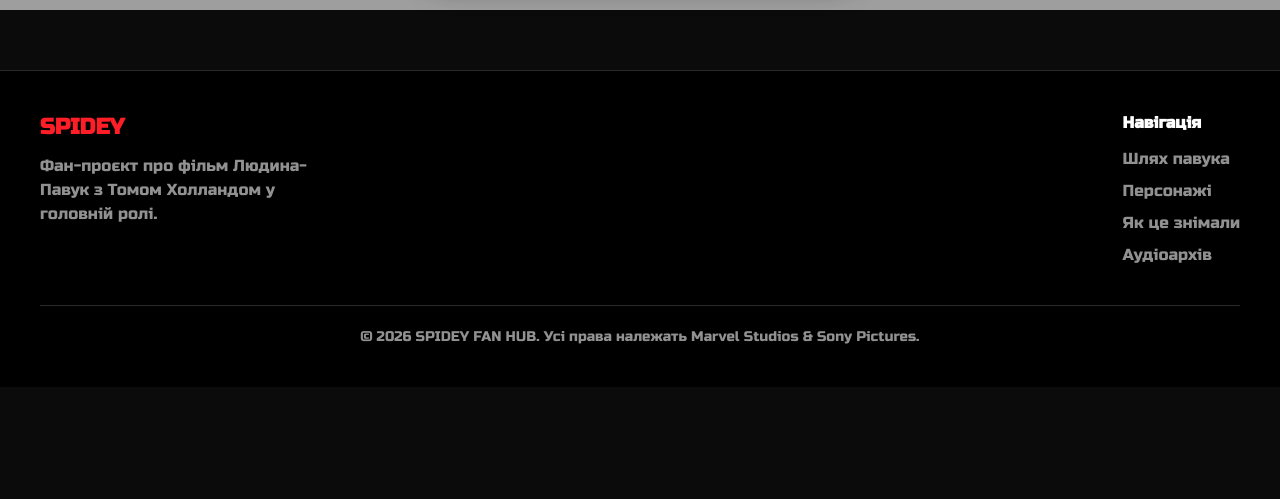
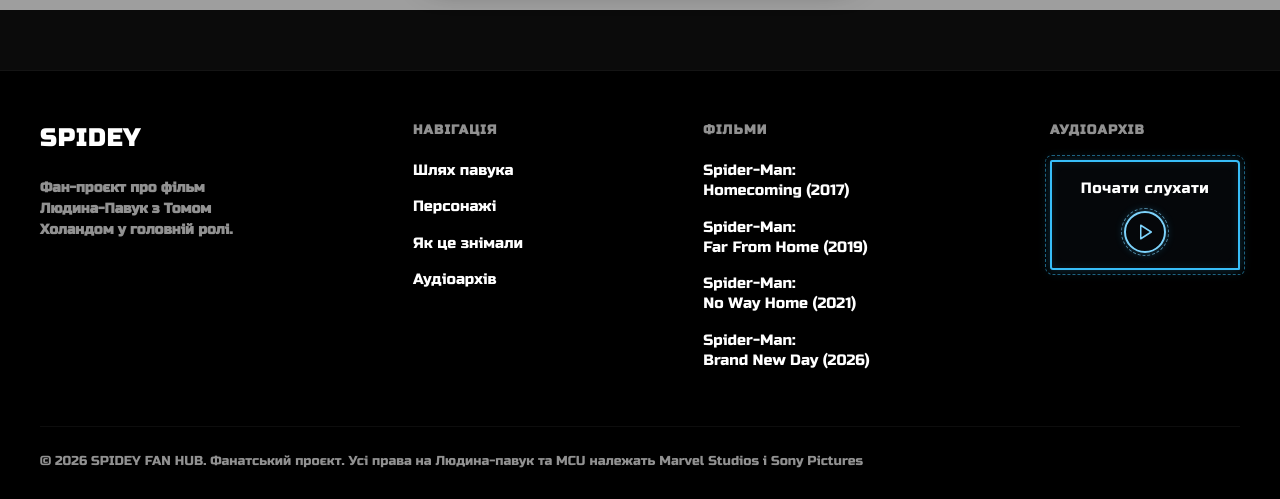
Before and after one commit to litvinpolina299-lab/spider-app, a React (Vite) app: page /audio-archive in a window 1280 px wide. Shown: the part 1293-1792 px from the top of the page. Before the commit the page ends 1680 px from the top, so only its background shows below. Built offline with nearby package versions, Linux system fonts and the light colour scheme; grey boxes are pictures that could not be loaded.

Commit message:
feat: оновлено footer, додано автопрокрутку нагору та навігацію до фільмів

```diff
--- a/src/components/Footer.jsx
+++ b/src/components/Footer.jsx
@@ -3,21 +3,62 @@
 export default function Footer() {
   return (
     <footer className="footer">
+      <div className="footer-container">
+        {/* Колонка 1: Про проєкт */}
         <div className="footer-info">
           <h3>SPIDEY</h3>
-        <p>Фан-проєкт про фільм Людина-Павук з Томом Холландом у головній ролі.</p>
+          <p>
+            Фан-проєкт про фільм<br />
+            Людина-Павук з Томом<br />
+            Холандом у головній ролі.
+          </p>
         </div>
 
+        {/* Колонка 2: Навігація */}
         <div className="footer-links">
-        <h4>Навігація</h4>
+          <h4>НАВІГАЦІЯ</h4>
           <Link to="/spider-path">Шлях павука</Link>
           <Link to="/characters">Персонажі</Link>
           <Link to="/behind-the-scenes">Як це знімали</Link>
           <Link to="/audio-archive">Аудіоархів</Link>
         </div>
 
+        {/* Колонка 3: Фільми (з передачею state для автоскролу) */}
+        <div className="footer-links">
+          <h4>ФІЛЬМИ</h4>
+          <Link to="/spider-path" state={{ scrollToId: 'homecoming' }}>
+            Spider-Man:<br />Homecoming (2017)
+          </Link>
+          <Link to="/spider-path" state={{ scrollToId: 'far-from-home' }}>
+            Spider-Man:<br />Far From Home (2019)
+          </Link>
+          <Link to="/spider-path" state={{ scrollToId: 'no-way-home' }}>
+            Spider-Man:<br />No Way Home (2021)
+          </Link>
+          <Link to="/spider-path" state={{ scrollToId: 'brand-new-day' }}>
+            Spider-Man:<br />Brand New Day (2026)
+          </Link>
+        </div>
+
+        {/* Колонка 4: Аудіоархів */}
+        <div className="footer-audio">
+          <h4>АУДІОАРХІВ</h4>
+          <div className="audio-card-sketch">
+            <span className="audio-title">Почати слухати</span>
+            <Link to="/audio-archive" className="play-btn-sketch" aria-label="Почати слухати">
+              <svg viewBox="0 0 24 24" fill="none" stroke="currentColor" strokeWidth="2" strokeLinecap="round" strokeLinejoin="round">
+                <polygon points="5 3 19 12 5 21 5 3" />
+              </svg>
+            </Link>
+          </div>
+        </div>
+      </div>
+
+      {/* Нижня частина з копірайтом */}
       <div className="footer-copy">
-        <p>© 2026 SPIDEY FAN HUB. Усі права належать Marvel Studios & Sony Pictures.</p>
+        <p>
+          © 2026 SPIDEY FAN HUB. Фанатський проєкт. Усі права на Людина-павук та MCU належать Marvel Studios і Sony Pictures
+        </p>
       </div>
     </footer>
   );
--- a/src/index.css
+++ b/src/index.css
@@ -88,50 +88,151 @@
 /* ===== FOOTER ===== */
 .footer {
   margin-top: auto;
-  background-color: var(--color-black);
-  padding: 40px;
-  border-top: 1px solid var(--color-bg-card);
+  background-color: var(--color-black, #080b11);
+  padding: 50px 40px 30px;
+  border-top: 1px solid rgba(255, 255, 255, 0.08);
+  font-family: inherit;
+}
+
+.footer-container {
   display: flex;
   flex-wrap: wrap;
   justify-content: space-between;
-  gap: 30px;
-}
-
+  gap: 40px;
+  max-width: 1200px;
+  margin: 0 auto;
+}
+
+/* Колонка 1: Заголовок SPIDEY */
 .footer-info h3 {
-  color: var(--color-red);
-  font-size: 22px;
-  margin-bottom: 10px;
+  color: var(--color-white, #ffffff);
+  font-size: 24px;
+  font-weight: 800;
+  letter-spacing: 1.5px;
+  margin-bottom: 20px;
 }
 
 .footer-info p {
-  color: var(--color-white-57);
-  max-width: 300px;
-}
-
-.footer-links h4 {
-  margin-bottom: 12px;
-  color: var(--color-white);
-}
-
+  color: var(--color-white-57, #9da3af);
+  font-size: 14px;
+  font-weight: 600;
+  line-height: 1.5;
+}
+
+/* Навігація та Фільми */
+.footer-links h4,
+.footer-audio h4 {
+  color: var(--color-white-57, #8a909a);
+  font-size: 13px;
+  font-weight: 700;
+  text-transform: uppercase;
+  letter-spacing: 1.2px;
+  margin-bottom: 20px;
+}
+
+/* ПОСИЛАННЯ ТА ЕФЕКТ НАВЕДЕННЯ (СИНІЙ КОЛІР) */
 .footer-links a {
   display: block;
-  color: var(--color-white-57);
-  margin-bottom: 8px;
-  transition: color 0.2s;
+  color: var(--color-white, #ffffff);
+  font-size: 15px;
+  font-weight: 300;
+  text-decoration: none;
+  margin-bottom: 16px;
+  line-height: 1.35;
+  transition: color 0.2s ease, text-shadow 0.2s ease;
 }
 
 .footer-links a:hover {
-  color: var(--color-blue);
-}
-
+  color: #4FC3F7; /* Синій колір при наведенні */
+  text-shadow: 0 0 8px rgba(0, 162, 255, 0.4);
+}
+
+/* ===== БЛОК АУДІОАРХІВУ (РВАНИЙ/СКИЦЬОВИЙ ЕФЕКТ) ===== */
+.footer-audio {
+  display: flex;
+  flex-direction: column;
+}
+
+.audio-card-sketch {
+  position: relative;
+  width: 190px;
+  height: 110px;
+  background-color: #05070a;
+  display: flex;
+  flex-direction: column;
+  align-items: center;
+  justify-content: center;
+  gap: 12px;
+
+  /* Подвійна рвана неонова рамка */
+  border: 2px solid #38bdf8;
+  outline: 1px dashed rgba(56, 189, 248, 0.5);
+  outline-offset: 4px;
+  box-shadow: 0 0 12px rgba(56, 189, 248, 0.25), inset 0 0 10px rgba(56, 189, 248, 0.1);
+
+  /* Трохи нерівна форма */
+  border-radius: 2px 4px 1px 3px;
+  transition: all 0.3s ease;
+}
+
+.audio-card-sketch:hover {
+  box-shadow: 0 0 20px rgba(56, 189, 248, 0.4), inset 0 0 15px rgba(56, 189, 248, 0.2);
+}
+
+.audio-title {
+  color: #ffffff;
+  font-size: 15px;
+  font-weight: 300;
+  letter-spacing: 0.5px;
+}
+
+/* Рвана кругла кнопка Play */
+.play-btn-sketch {
+  background: transparent;
+  width: 42px;
+  height: 42px;
+  border-radius: 50%;
+  border: 2px solid #7dd3fc;
+  color: #7dd3fc;
+  display: flex;
+  align-items: center;
+  justify-content: center;
+  cursor: pointer;
+  outline: 1px dashed rgba(125, 211, 252, 0.6);
+  outline-offset: 2px;
+  box-shadow: 0 0 10px rgba(56, 189, 248, 0.3);
+  transition: transform 0.2s ease, box-shadow 0.2s ease, color 0.2s ease;
+}
+
+.play-btn-sketch svg {
+  width: 18px;
+  height: 18px;
+  margin-left: 2px;
+}
+
+.play-btn-sketch:hover {
+  transform: scale(1.1);
+  color: #00a2ff;
+  border-color: #00a2ff;
+  box-shadow: 0 0 16px rgba(0, 162, 255, 0.7);
+}
+
+/* Копірайт */
 .footer-copy {
-  width: 100%;
-  border-top: 1px solid var(--color-bg-card);
-  padding-top: 20px;
-  text-align: center;
-  color: var(--color-white-57);
-  font-size: 14px;
-}
+  max-width: 1200px;
+  margin: 40px auto 0;
+  padding-top: 25px;
+  border-top: 1px solid rgba(255, 255, 255, 0.05);
+  text-align: left;
+}
+
+.footer-copy p {
+  color: var(--color-white-57, #525866);
+  font-size: 13px;
+  font-weight: 300;
+  line-height: 1.5;
+}
+
 
 /* ==========================================
    УНІФІКОВАНІ СТИЛІ ДЛЯ КНОПОК
@@ -220,6 +321,7 @@
   line-height: 1.6;
 }
 
+/* ===== MOVIES SECTION ===== */
 .movies-section {
   margin-bottom: 60px;
 }
@@ -236,11 +338,36 @@
   background-color: transparent;
 }
 
+/* Обгортка постера та червоної плашки */
+.movie-card-link {
+  display: block;
+  text-decoration: none;
+  overflow: hidden;
+  border-radius: 4px;
+  transition: transform 0.3s ease, box-shadow 0.3s ease;
+  cursor: pointer;
+}
+
+/* Ефект при наведенні курсора */
+.movie-card-link:hover {
+  transform: translateY(-6px) scale(1.02);
+  box-shadow: 0 10px 20px rgba(255, 30, 39, 0.3);
+}
+
+.movie-card-link:hover .movie-poster {
+  filter: brightness(1.08);
+}
+
+.movie-card-link:hover .movie-title-banner {
+  background-color: #ff3b42;
+}
+
 .movie-poster {
   width: 100%;
   height: 380px;
   object-fit: cover;
   display: block;
+  transition: filter 0.3s ease;
 }
 
 .movie-title-banner {
@@ -251,9 +378,10 @@
   text-align: center;
   padding: 8px 5px;
   line-height: 1.2;
-}
-
-/* Кнопки під картками фільмів на Головній */
+  transition: background-color 0.3s ease;
+}
+
+/* Кнопки дій під картками */
 .movie-actions {
   display: flex;
   gap: 10px;
@@ -677,6 +805,14 @@
   overflow-x: hidden;
   margin: 0;
   padding: 0;
+}
+/* Додайте відступ зверху при скролі за якорем */
+.full-width-movie-section {
+  width: 100%;
+  margin-bottom: 0px;
+  padding: 25px 0 25px 0;
+  box-sizing: border-box;
+  scroll-margin-top: 80px; /* Висота вашої шапки (header) + відступ */
 }
 
 .spider-hero-image {
--- a/src/pages/Home.jsx
+++ b/src/pages/Home.jsx
@@ -25,8 +25,14 @@
       {/* 2. Блок фільмів та статистики */}
       <section className="movies-section">
         <div className="movies-grid">
-          {/* Фільм 1 */}
+
+          {/* Фільм 1: Homecoming */}
           <div className="movie-card">
+            <Link
+              to="/spider-path"
+              state={{ scrollToId: 'homecoming' }}
+              className="movie-card-link"
+            >
               <img
                 src="/images/home/homecoming.jpg"
                 alt="Spider-Man: Homecoming"
@@ -35,14 +41,20 @@
               <div className="movie-title-banner">
                 Spider-Man: Homecoming (2017)
               </div>
+            </Link>
             <div className="movie-actions">
               <Link to="/behind-the-scenes" className="btn-action main-btn">Закулісся</Link>
               <Link to="/audio-archive" className="btn-action icon-btn" title="Аудіоархів">🎧</Link>
             </div>
           </div>
 
-          {/* Фільм 2 */}
+          {/* Фільм 2: Far From Home */}
           <div className="movie-card">
+            <Link
+              to="/spider-path"
+              state={{ scrollToId: 'far-from-home' }}
+              className="movie-card-link"
+            >
               <img
                 src="/images/home/far-from-home.jpg"
                 alt="Spider-Man: Far From Home"
@@ -51,14 +63,20 @@
               <div className="movie-title-banner">
                 Spider-Man: Far From Home (2019)
               </div>
+            </Link>
             <div className="movie-actions">
               <Link to="/behind-the-scenes" className="btn-action main-btn">Закулісся</Link>
               <Link to="/audio-archive" className="btn-action icon-btn" title="Аудіоархів">🎧</Link>
             </div>
           </div>
 
-          {/* Фільм 3 */}
+          {/* Фільм 3: No Way Home */}
           <div className="movie-card">
+            <Link
+              to="/spider-path"
+              state={{ scrollToId: 'no-way-home' }}
+              className="movie-card-link"
+            >
               <img
                 src="/images/home/no-way-home.jpg"
                 alt="Spider-Man: No Way Home"
@@ -67,14 +85,20 @@
               <div className="movie-title-banner">
                 Spider-Man: No Way Home (2021)
               </div>
+            </Link>
             <div className="movie-actions">
               <Link to="/behind-the-scenes" className="btn-action main-btn">Закулісся</Link>
               <Link to="/audio-archive" className="btn-action icon-btn" title="Аудіоархів">🎧</Link>
             </div>
           </div>
 
-          {/* Фільм 4 */}
+          {/* Фільм 4: Brand New Day */}
           <div className="movie-card">
+            <Link
+              to="/spider-path"
+              state={{ scrollToId: 'brand-new-day' }}
+              className="movie-card-link"
+            >
               <img
                 src="/images/home/brand-new-day.webp"
                 alt="Spider-Man: Brand New Day"
@@ -83,6 +107,7 @@
               <div className="movie-title-banner">
                 Spider-Man: Brand New Day (2026)
               </div>
+            </Link>
             <div className="movie-actions">
               <Link to="/behind-the-scenes" className="btn-action main-btn">Закулісся</Link>
               <Link to="/audio-archive" className="btn-action icon-btn" title="Аудіоархів">🎧</Link>
@@ -117,12 +142,10 @@
       <section className="section-block characters-section">
         <div className="characters-container">
 
-          {/* Скошений білий заголовок */}
           <div className="block-title-badge">
             <h2>Персонажі</h2>
           </div>
 
-          {/* Список персонажів з паралелограмами */}
           <div className="characters-list">
 
             <div className="char-item">
@@ -157,7 +180,6 @@
 
           </div>
 
-          {/* Скошена блакитна кнопка */}
           <Link to="/characters" className="btn-skew-blue">
             Дізнатися більше...
           </Link>
@@ -169,17 +191,14 @@
       <section className="bts-banner-section">
         <div className="bts-banner-card">
 
-          {/* Іконка хлопавки зверху праворуч */}
           <img src="/images/home/movie-clapper.png" alt="Хлопавка" className="bts-clapper-icon" />
 
-          {/* Лівий колаж з 3 фото */}
           <div className="bts-photos-column">
             <img src="/images/home/tom-ned.jpg" alt="Закулісся 1" />
             <img src="/images/home/spiderman-mj.jpg" alt="Закулісся 2" />
             <img src="/images/home/peter-pajamas.jpg" alt="Закулісся 3" />
           </div>
 
-          {/* Центральний контент */}
           <div className="bts-content">
             <h2>Хочеш побачити<br />закулісся зйомок?</h2>
             <Link to="/behind-the-scenes" className="btn-skew-blue">
@@ -187,7 +206,6 @@
             </Link>
           </div>
 
-          {/* Людина-павук праворуч */}
           <img src="/images/home/spiderman-right-side.png" alt="Людина-павук" className="bts-spidey-img" />
 
         </div>
@@ -197,13 +215,11 @@
       <section className="audio-banner-section">
         <div className="audio-banner-card">
 
-          {/* Обкладинка та платівка */}
           <div className="audio-cover-wrapper">
             <img src="/images/home/black-vinyl-circle.png" alt="Вініл" className="vinyl-plate" />
             <img src="/images/home/spiderman-peace.jpg" alt="Обкладинка саундтреку" className="album-cover" />
           </div>
 
-          {/* Текстовий контент */}
           <div className="audio-content">
             <h2>Саундтреки та<br />атмосфера фільмів</h2>
             <p>
--- a/src/pages/SpiderPath.jsx
+++ b/src/pages/SpiderPath.jsx
@@ -1,9 +1,31 @@
-import React from 'react';
+import React, { useEffect } from 'react';
+import { useLocation } from 'react-router-dom';
 import Header from '../components/Header';
 import Button from '../components/Button';
 import '../App.css';
 
 const SpiderPath = () => {
+  const location = useLocation();
+
+  useEffect(() => {
+    // 1. Спочатку перевіряємо state (якщо перейшли з оновленого футера)
+    // 2. Якщо state немає, перевіряємо hash (#homecoming) для сумісності з прямими посиланнями
+    const targetId = location.state?.scrollToId || location.hash.replace('#', '');
+
+    if (targetId) {
+      const timer = setTimeout(() => {
+        const element = document.getElementById(targetId);
+        if (element) {
+          element.scrollIntoView({ behavior: 'smooth', block: 'start' });
+        }
+      }, 250);
+
+      return () => clearTimeout(timer);
+    } else {
+      window.scrollTo({ top: 0, behavior: 'smooth' });
+    }
+  }, [location]);
+
   return (
     <div className="spider-path-page">
       {/*  Збільшена картинка Людини-Павука під хедером */}
@@ -15,7 +37,7 @@
       </section>
 
       {/* ================= ФІЛЬМ 1: Homecoming ================= */}
-      <section className="full-width-movie-section homecoming">
+      <section id="homecoming" className="full-width-movie-section homecoming">
         {/* Біла полоска зі скошеним кутом */}
         <div className="movie-header-banner">
           <h2>Spider-Man: Homecoming (2017)</h2>
@@ -63,7 +85,7 @@
       </section>
 
       {/* ================= ФІЛЬМ 2: Far From Home (ВІДДЗЕРКАЛЕНИЙ) ================= */}
-      <section className="full-width-movie-section far-from-home">
+      <section id="far-from-home" className="full-width-movie-section far-from-home">
         <div className="movie-header-banner reverse">
           <h2>Spider-Man: Far From Home (2019)</h2>
         </div>
@@ -81,7 +103,7 @@
               <p>
                 Оплакуючи втрату наставника Тоні Старка після подій «Фіналу», Пітер Паркер прагне
                 ненадовго поставити супергеройські обов’язки на паузу. Він вирушає на шкільні канікули
-                до Європи, сподіваючись на звичайне підліткове життя. Проте шкільну поїздку перериває
+                до Європи, сподіваючись на ззвичайне підліткове життя. Проте шкільну поїздку перериває
                 Нік Ф’юрі через нову загрозу — Елементалів, істот із природних стихій.
               </p>
               <p>
@@ -108,7 +130,7 @@
       </section>
 
       {/* ================= ФІЛЬМ 3: No Way Home ================= */}
-      <section className="full-width-movie-section no-way-home">
+      <section id="no-way-home" className="full-width-movie-section no-way-home">
         <div className="movie-header-banner">
           <h2>Spider-Man: No Way Home (2021)</h2>
         </div>
@@ -153,7 +175,7 @@
       </section>
 
       {/* ================= ФІЛЬМ 4: Brand New Day (ВІДДЗЕРКАЛЕНИЙ) ================= */}
-      <section className="full-width-movie-section brand-new-day">
+      <section id="brand-new-day" className="full-width-movie-section brand-new-day">
         <div className="movie-header-banner reverse">
           <h2>Spider-Man: Brand New Day</h2>
         </div>
```
Lines whose indentation alone changed are shown as unchanged.
